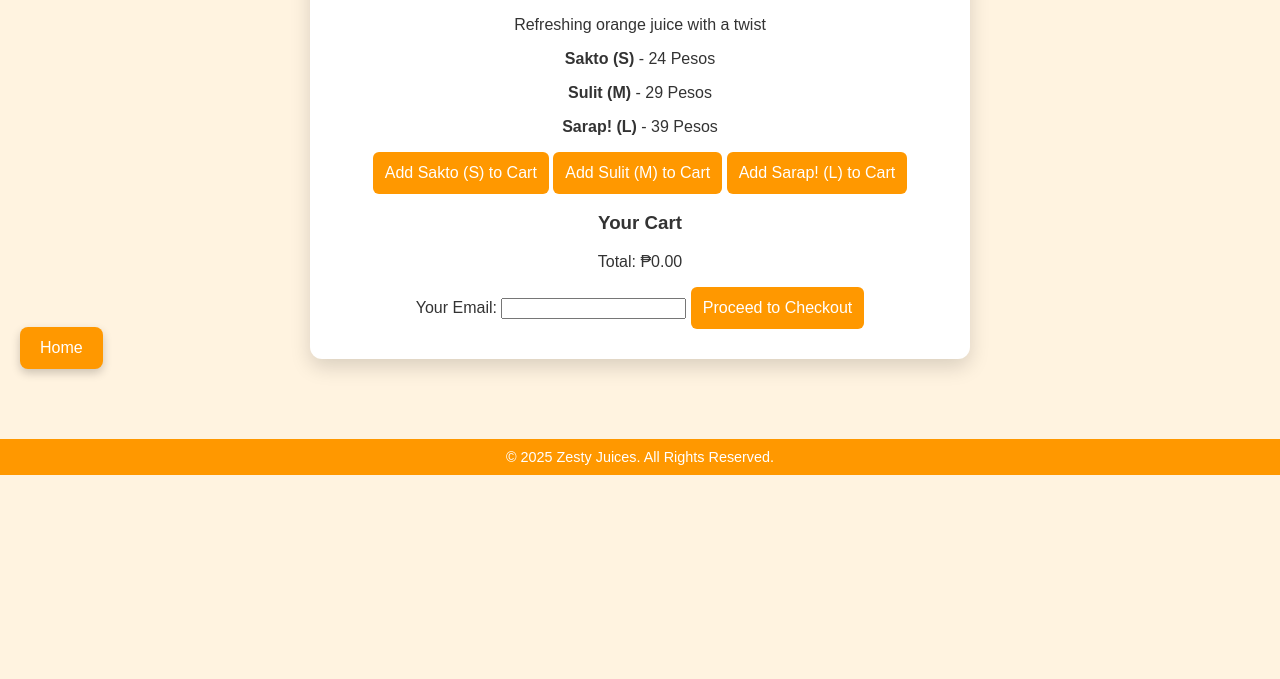
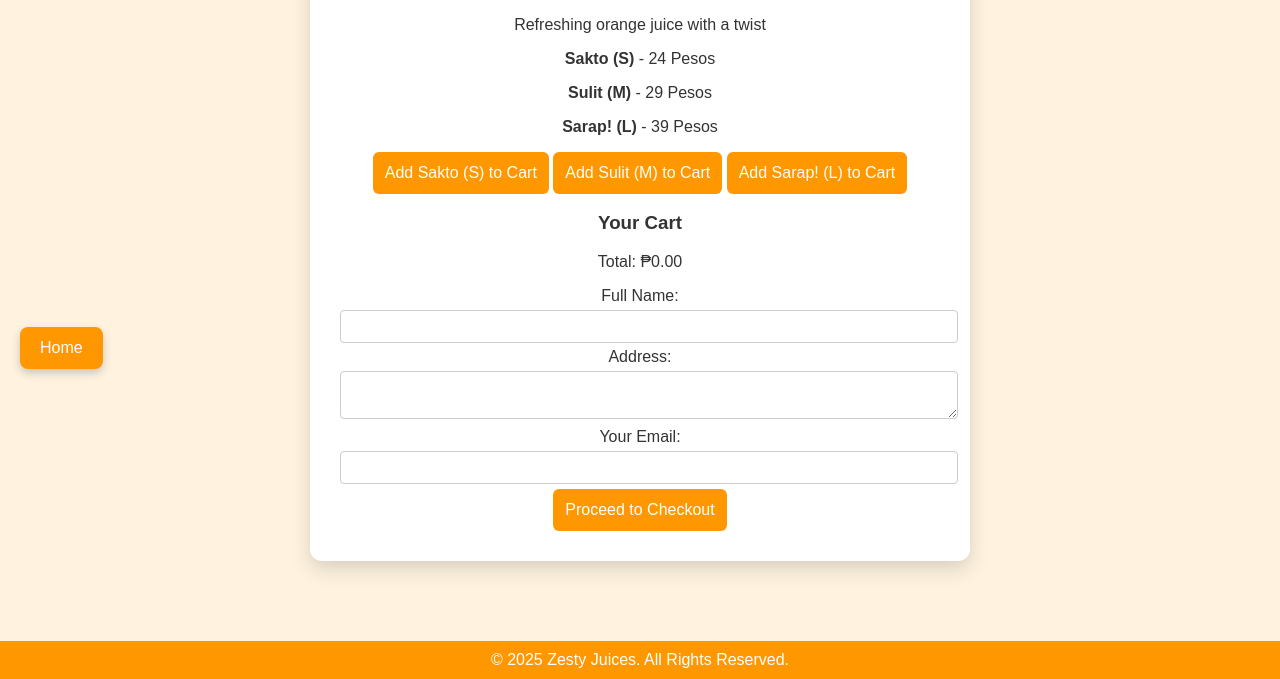
Before and after one commit to zestyjuices/zestyjuices, a plain HTML site: page order.html in a window 1280 px wide. Shown: the part 411-1090 px from the top of the page. Before the commit the page ends 886 px from the top, so only its background shows below. Drawn offline with Linux system fonts and the light colour scheme.

Commit message:
Update order.html

```diff
--- a/order.html
+++ b/order.html
@@ -4,7 +4,6 @@
     <meta charset="UTF-8">
     <meta name="viewport" content="width=device-width, initial-scale=1.0">
     <title>Zesty Juices - Order</title>
-    <link rel="stylesheet" href="style.css">
     <style>
         body {
             font-family: Arial, sans-serif;
@@ -87,6 +86,13 @@
         .home-button:hover {
             background-color: #F57C00;
         }
+        input, textarea {
+            width: 100%;
+            padding: 8px;
+            margin: 5px 0;
+            border: 1px solid #ccc;
+            border-radius: 4px;
+        }
     </style>
 </head>
 <body>
@@ -113,8 +119,12 @@
             <h3>Your Cart</h3>
             <div id="cart-items"></div>
             <p>Total: ₱<span id="total-price">0.00</span></p>
-            <form action="https://formspree.io/f/mvgzqkkb" method="POST">
+            <form action="https://formspree.io/f/your-form-id" method="POST">
                 <input type="hidden" name="order_details" id="order_details">
+                <label for="name">Full Name:</label>
+                <input type="text" name="name" id="name" required>
+                <label for="address">Address:</label>
+                <textarea name="address" id="address" required></textarea>
                 <label for="email">Your Email:</label>
                 <input type="email" name="email" id="email" required>
                 <button type="submit" onclick="prepareOrder()">Proceed to Checkout</button>
@@ -146,7 +156,8 @@
         }
 
         function prepareOrder() {
-            document.getElementById("order_details").value = JSON.stringify(cart);
+            let orderSummary = cart.map(item => `${item.name} - ₱${item.price.toFixed(2)}`).join("\n");
+            document.getElementById("order_details").value = orderSummary;
         }
     </script>
 </body>
```
